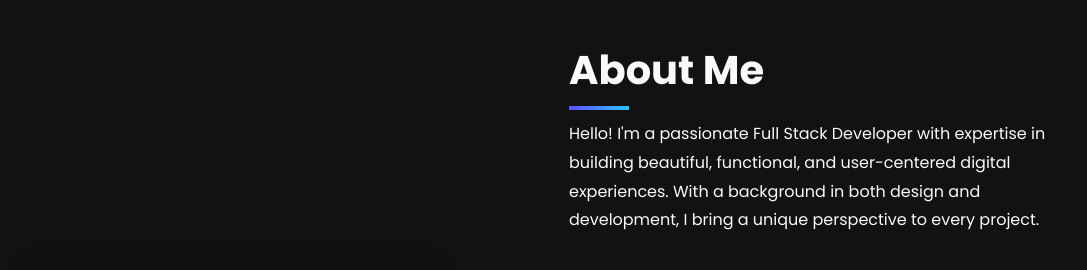
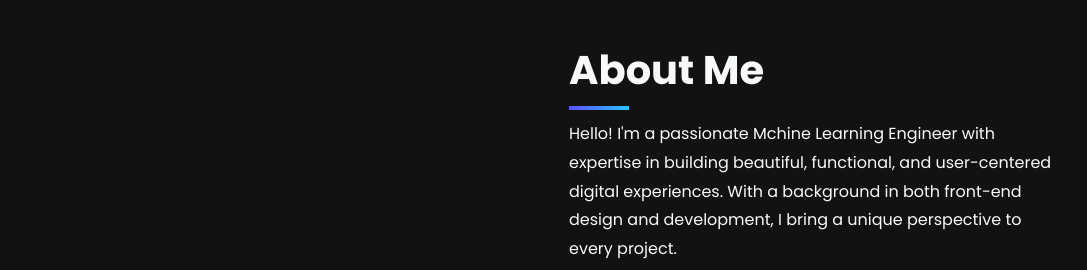
Before and after one commit to anandjyothisg/portfolio, a plain HTML site: page index.html in a window 1280 px wide. Shown: the part 880-1150 px from the top of the page, without its empty margins (96-1183 px from the left). Drawn offline with nearby package versions, Linux system fonts and the light colour scheme; grey boxes are pictures that could not be loaded.

Commit message:
Update index.html

```diff
--- a/index.html
+++ b/index.html
@@ -80,7 +80,7 @@
         <div class="about-content">
             <h2 class="animate-in">About Me</h2>
             <p class="animate-in">
-                Hello! I'm a passionate Full Stack Developer with expertise in building beautiful, functional, and user-centered digital experiences. With a background in both design and development, I bring a unique perspective to every project.
+                Hello! I'm a passionate Mchine Learning Engineer with expertise in building beautiful, functional, and user-centered digital experiences. With a background in both front-end design and development, I bring a unique perspective to every project.
             </p>
             <p class="animate-in">
                 My goal is to create products that are not only aesthetically pleasing but also provide exceptional user experiences. I enjoy tackling complex problems and finding elegant solutions through code.
```
